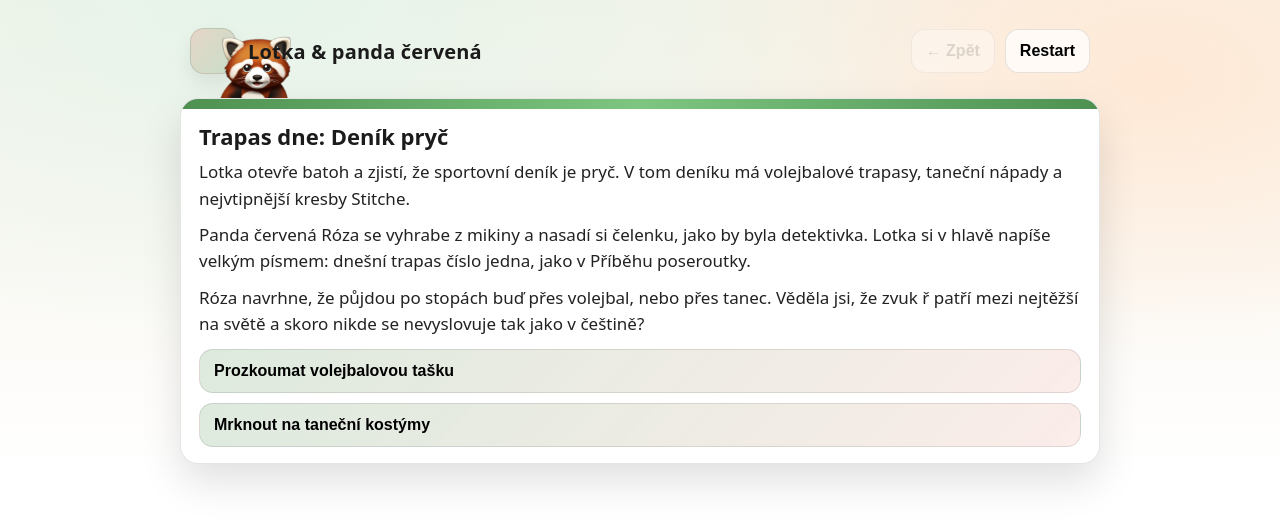
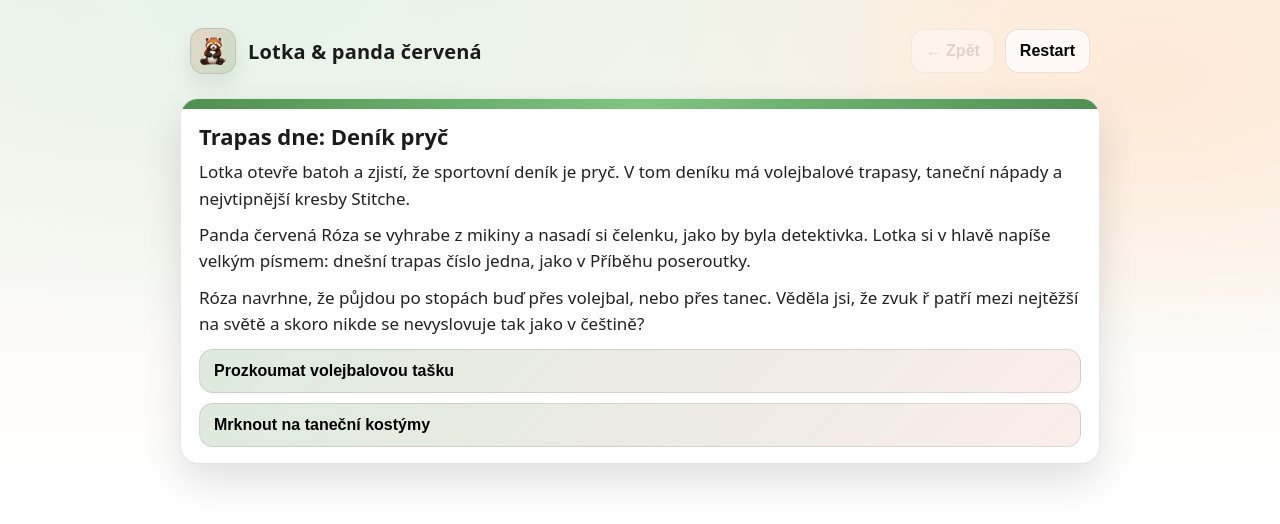
Before and after one commit to nekwajz/Lotka, a plain HTML site: page index.html in a window 1280 px wide. Drawn offline with Linux system fonts and the light colour scheme.

Commit message:
style.css

```diff
--- a/style.css
+++ b/style.css
@@ -59,12 +59,19 @@ body{
   width: 46px;
   height: 46px;
   border-radius: 14px;
-  display: grid;
-  place-items: center;
+  display: flex;
+  align-items: center;
+  justify-content: center;
+
+  /* pozadí + rámeček */
   background: linear-gradient(135deg, rgba(217,75,43,.18), rgba(47,125,50,.18));
   border: 1px solid var(--border);
   box-shadow: 0 10px 20px rgba(0,0,0,.08);
-  font-size: 24px;
+
+  /* důležité pro obrázek */
+  overflow: hidden;     /* schová přesah */
+  padding: 6px;         /* aby se ikona hezky vešla */
+  font-size: 0;         /* žádný text/emoji neovlivní layout */
 }
 
 .brand-text{
@@ -248,3 +255,10 @@ body{
   .btn{ font-size: 15px; }
   .topbar{ padding: 8px 6px; }
 }
+
+.brand-badge img{
+  width: 100%;
+  height: 100%;
+  display: block;
+  object-fit: contain;  /* celé zvířátko v čtverečku */
+}
```
